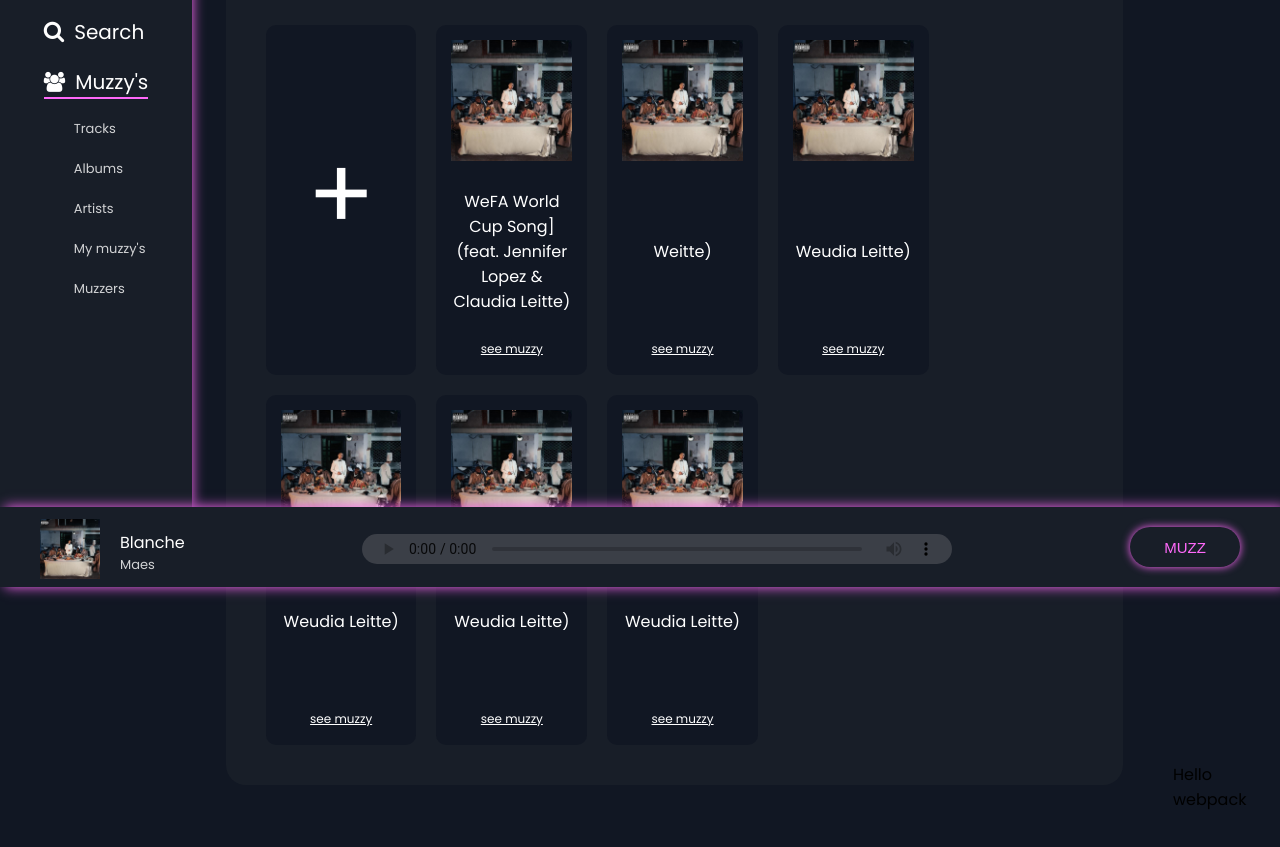
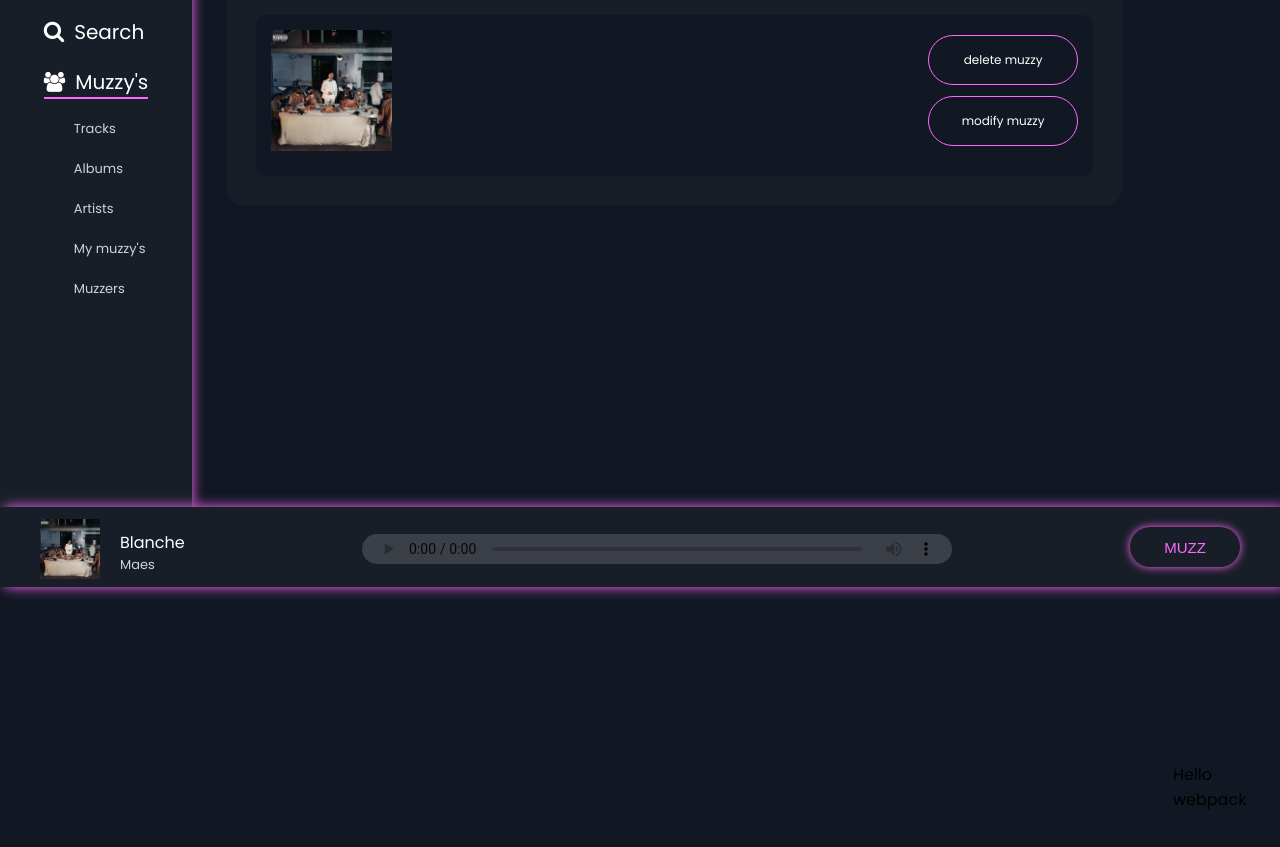
Before and after one commit to EHB-MCT/web-2-frontend-22-23-ilyasassakali, a website built with webpack: page docs/html/muzzy.html in a window 1280 px wide. Shown: the part 213-1060 px from the top of the page. Built offline with nearby package versions, Linux system fonts and the light colour scheme; sample sign-in values are in the browser's storage.

Commit message:
muzzysystem

```diff
--- a/docs/css/muzzy.css
+++ b/docs/css/muzzy.css
@@ -162,15 +162,7 @@ body {
 
 }
 
-.todaysHits .showContainer .elementContainer img {
-    width: 100%;
 
-}
-
-.todaysHits .showContainer .elementContainer img:hover {
-    opacity: 50%;
-
-}
 
 .moreinfobtn:hover,
 .moreinfobtn2:hover {
@@ -211,9 +203,7 @@ body {
 }
 
 .muzzelement {
-    width: 18%;
-    height: 350px;
-    margin: 10px;
+    width: 100%;
     padding: 15px;
     background-color: #111723;
     display: flex;
@@ -222,6 +212,58 @@ body {
     border-radius: 10px;
     text-align: center;
     cursor: pointer;
+
+}
+
+.muzzinner {
+    width: 100%;
+    display: flex;
+    margin-bottom: 10px;
+
+}
+
+.text {
+    height: 100%;
+    width: 80%;
+    display: flex;
+    text-align: left;
+    flex-direction: column;
+    justify-content: space-around;
+    margin-left: 10px;
+
+}
+
+.text p{
+    font-size: 13px;
+
+}
+
+.elbtns {
+    width: 20%;
+    /* background-color: blue;*/
+    height: 100%;
+    display: flex;
+    flex-direction: column;
+    justify-content: space-around;
+    align-items: center;
+
+}
+
+.elbtns a {
+    /*background-color: red;*/
+    width: 150px;
+    height: 50px;
+    display: flex;
+    justify-content: center;
+    align-items: center;
+    text-decoration: none;
+    border: 1px solid #ff69fa;
+    border-radius: 100px;
+
+}
+
+.elbtns a:hover {
+    opacity: 50%;
 }
 
 
@@ -235,7 +277,7 @@ body {
 }
 
 .muzzelement img {
-    width: 100%;
+    width: 15%;
 
 }
 
--- a/docs/html/muzzy.html
+++ b/docs/html/muzzy.html
@@ -13,7 +13,7 @@
     <script src="https://e-cdn-files.dzcdn.net/js/min/dz.js"></script>
     <link rel="stylesheet" href="/docs/css/muzzy.css">
     <script type="module" src="../js/auth.js" defer></script>
-    <script type="module" src="../js/muzz.js"></script>
+    <script type="module" src="../js/muzzy.js"></script>
 
 </head>
 
@@ -57,80 +57,40 @@
                 </div>
                 <div class="showContainer" id="showContainer">
 
-                    <div class="muzzelementadd">
+                    <!--   <div class="muzzelementadd">
 
                         <a href="">+</a>
 
+                    </div>-->
+
+                    <div id="muzzelement" class="muzzelement">
+
+                        <div class="muzzinner">
+
+                            <img id="inimg" src="../images/lds.jpg">
+
+                            <div class="text">
+                                <p id="inp3"></p>
+                                <p id="inp4"></p>
+                                <p id="inp"></p>
+                                <p id="inp2"></p>
+                            </div>
+
+                            <div class="elbtns">
+                                <a href="">delete muzzy</a>
+                                <a href="">modify muzzy</a>
+                            </div>
+
+                        </div>
+
+
+
+
                     </div>
 
-                    <div class="muzzelement">
-                        <div class="muzzimg">
-                            <img src="../images/lds.jpg">
-                        </div>
-                        <div class="muzztext">
-                            <p id="gezza">WeFA World Cup Song] (feat. Jennifer
-                                Lopez &
-                                Claudia Leitte)</p>
-                        </div>
-                        <div class="muzztext">
-                            <a href="">see muzzy</a>
-                        </div>
-                    </div>
-                    <div class="muzzelement">
-                        <div class="muzzimg">
-                            <img src="../images/lds.jpg">
-                        </div>
-                        <div class="muzztext">
-                            <p id="gezza">Weitte)</p>
-                        </div>
-                        <div class="muzztext">
-                            <a href="">see muzzy</a>
-                        </div>
-                    </div>
-                    <div class="muzzelement">
-                        <div class="muzzimg">
-                            <img src="../images/lds.jpg">
-                        </div>
-                        <div class="muzztext">
-                            <p id="gezza">Weudia Leitte)</p>
-                        </div>
-                        <div class="muzztext">
-                            <a href="">see muzzy</a>
-                        </div>
-                    </div>
-                    <div class="muzzelement">
-                        <div class="muzzimg">
-                            <img src="../images/lds.jpg">
-                        </div>
-                        <div class="muzztext">
-                            <p id="gezza">Weudia Leitte)</p>
-                        </div>
-                        <div class="muzztext">
-                            <a href="">see muzzy</a>
-                        </div>
-                    </div>
-                    <div class="muzzelement">
-                        <div class="muzzimg">
-                            <img src="../images/lds.jpg">
-                        </div>
-                        <div class="muzztext">
-                            <p id="gezza">Weudia Leitte)</p>
-                        </div>
-                        <div class="muzztext">
-                            <a href="">see muzzy</a>
-                        </div>
-                    </div>
-                    <div class="muzzelement">
-                        <div class="muzzimg">
-                            <img src="../images/lds.jpg">
-                        </div>
-                        <div class="muzztext">
-                            <p id="gezza">Weudia Leitte)</p>
-                        </div>
-                        <div class="muzztext">
-                            <a href="">see muzzy</a>
-                        </div>
-                    </div>
+
+
+
 
 
 
--- a/docs/js/auth.js
+++ b/docs/js/auth.js
@@ -1,8 +1,30 @@
-//check the sessionstorage
+//check the sessionstorage for user
+
 let user = JSON.parse(sessionStorage.getItem('user'))
+
+console.log("this is user:", user);
 
 if (user) {
     document.getElementById('welcomemessage').innerText = `Welcome ${user.username} !`
 } else {
     window.location.href = "./index.html"
 }
+
+
+//check the sessionstorage for muzzy
+
+let muzzy = JSON.parse(sessionStorage.getItem('muzzy'))
+
+console.log("this is muzzy:", muzzy);
+
+
+if (muzzy) {
+    document.getElementById('inimg').src = `${muzzy.muzzyimg}`
+    document.getElementById('inp3').innerText = `TRACK: ${muzzy.muzzytrack}`
+    document.getElementById('inp4').innerText = `ARTIST: ${muzzy.muzzyartist}`
+    document.getElementById('inp').innerText = `OPINION: ${muzzy.opinion}`
+    document.getElementById('inp2').innerText = `SCORE: ${muzzy.score}/100`
+
+} else {
+    console.log("nothing");
+}
--- a/docs/js/index.js
+++ b/docs/js/index.js
@@ -19,7 +19,7 @@ document.getElementById('loginform').addEventListener("submit", event => {
         //check for login
         getData("http://localhost:3000/login", "POST", user).then(result => {
             sessionStorage.setItem('user', JSON.stringify(result.data))
-            console.log("c ca fd", sessionStorage.user);
+            //console.log("c ca fd", sessionStorage.user);
             alert(result.message)
             if (sessionStorage.user != 'undefined') {
                 window.location.href = `./home.html`
--- a/docs/js/muzz.js
+++ b/docs/js/muzzy.js
@@ -1,5 +1,3 @@
 window.onload = function () {
     console.log("okee");
 }
-
-console.log("fdzfezfez");
```
Also changed, not shown: docs/html/domuzz.html (+0 -1 lines), docs/js/domuzz.js (+78 -8 lines), docs/html/home.html (line endings or trailing spaces), docs/html/signUp.html (line endings or trailing spaces), docs/js/signUp.js (line endings or trailing spaces).
